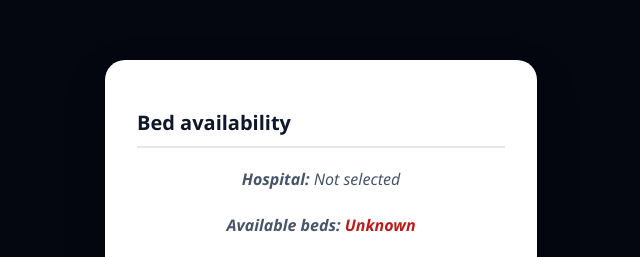
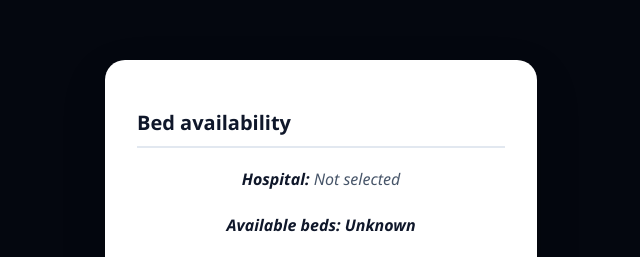
Before and after one commit to bangdlomo-lgtm/Lifely, a website: page dashboard.html in a window 1280 px wide. Shown: the part 202-459 px from the top of the page, without its empty margins (319-959 px from the left). Drawn offline with Linux system fonts and the light colour scheme; no server answers.

Commit message:
Make hospital names and bed counts bold and black

```diff
--- a/style.css
+++ b/style.css
@@ -202,14 +202,16 @@ button[type="submit"]:hover {
 
 /* Bed count styling */
 .bed-count {
-    color: #b91c1c;
+    color: #0f172a;
     font-weight: 800;
 }
 
-/* Make hospital names in bed status more prominent/darker */
-.bed-status strong:not(.bed-count) {
-    color: #0f172a; /* dark navy for hospital names */
-    font-weight: 700;
+/* Make hospital names and bed counts bold and black */
+.bed-status strong,
+.confirmation-card strong,
+.bed-count {
+    color: #0f172a;
+    font-weight: 800;
 }
 
 .suggestions {
```
